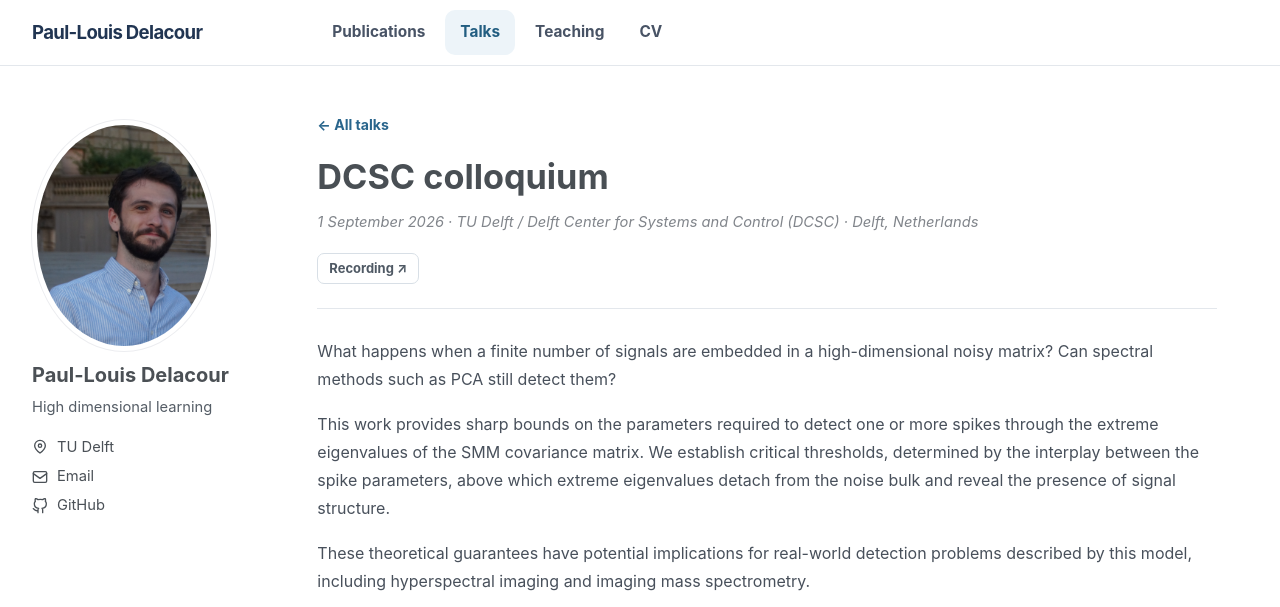
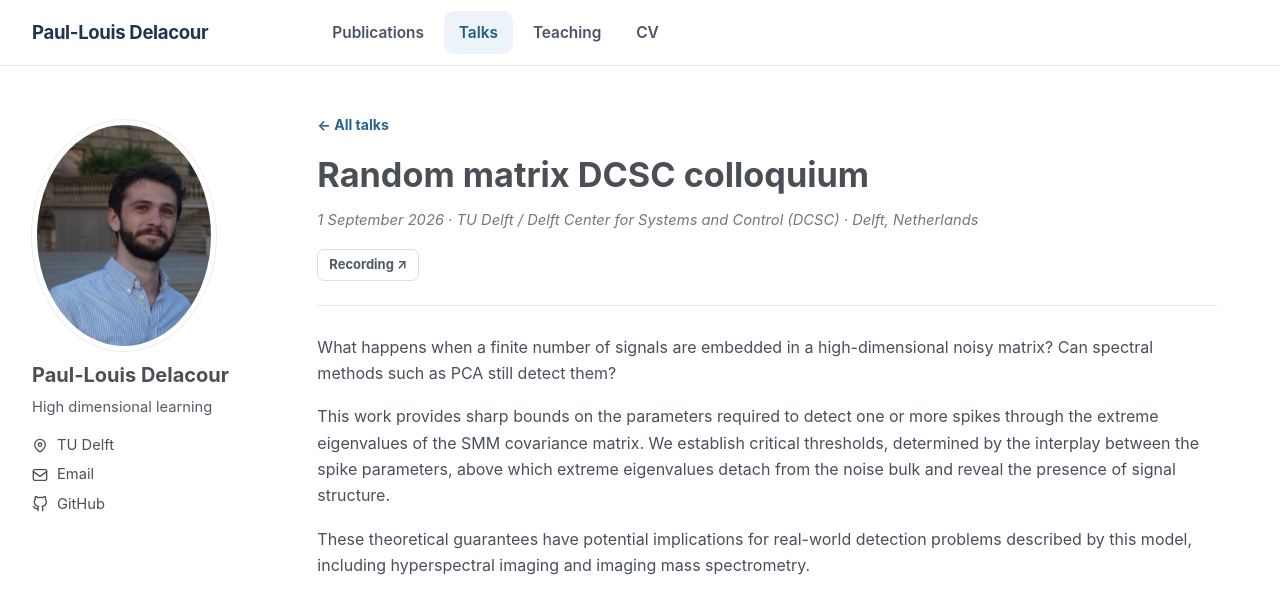
Before and after one commit to pauldelacour/pauldelacour.github.io, a Jekyll site: the page built from _talks/2026-09-DCSC-colloquium.md, in a window 1280 px wide. Shown: the top 607 px of the page. Built offline with Jekyll 4.4.1, drawn with Linux system fonts in a browser that asks for light colours.

```diff
--- a/_sass/_site.scss
+++ b/_sass/_site.scss
@@ -2,7 +2,7 @@
 :root { --ink:#48505b; --muted:#78808b; --navy:#193154; --blue:#27658b; --rule:#e3e7ec; --paper:#ffffff; --radius:13px; }
 * { box-sizing:border-box; }
 html { scroll-behavior:smooth; }
-body { margin:0; background:#fff; color:var(--ink); font-family:-apple-system,BlinkMacSystemFont,"Segoe UI",Roboto,Helvetica,Arial,sans-serif; font-size:16px; line-height:1.62; -webkit-font-smoothing:antialiased; }
+body { margin:0; background:#fff; color:var(--ink); font-family:-apple-system,".SFNSText-Regular","San Francisco","Roboto","Segoe UI","Helvetica Neue","Lucida Grande",Arial,sans-serif; font-size:16px; line-height:1.5; }
 a { color:#3796b6; text-underline-offset:3px; }
 a:hover { color:#20577d; }
 img,video { max-width:100%; }
@@ -15,10 +15,10 @@
 .skip-link:focus { top:5px; }
 .site-header { border-bottom:1px solid var(--rule); background:#fff; position:relative; z-index:20; }
 .header-inner { max-width:1510px; margin:auto; padding:0 32px; display:grid; grid-template-columns: minmax(220px, 21%) minmax(0, 1fr); align-items:center; min-height:65px; gap:30px; }
-.site-brand { color:#213552; font-size:1.16rem; font-weight:750; letter-spacing:-.035em; white-space:nowrap; text-decoration:none; }
+.site-brand { color:#213552; font-size:1.16rem; font-weight:700; letter-spacing:-.018em; white-space:nowrap; text-decoration:none; }
 .site-brand:hover { color:var(--blue); }
 .site-nav { display:flex; align-items:center; gap:5px; justify-content:flex-start; }
-.site-nav a { color:#485365; font-size:.96rem; font-weight:650; text-decoration:none; padding:10px 15px; border-radius:10px; transition:background .16s ease, color .16s ease; }
+.site-nav a { color:#485365; font-size:.96rem; font-weight:600; text-decoration:none; padding:10px 15px; border-radius:10px; transition:background .16s ease, color .16s ease; }
 .site-nav a:hover,.site-nav a[aria-current="page"] { background:#edf4f9; color:#225d81; }
 .site-nav a:focus-visible,.hero-button:focus-visible,.resource-button:focus-visible { outline:3px solid #4196c3; outline-offset:2px; }
 .menu-toggle { display:none; }
@@ -27,7 +27,7 @@
 .author-sidebar__identity { display:block; }
 .avatar-link { display:block; width:184px; max-width:85%; text-decoration:none; border:5px solid white; outline:1px solid #ecedf0; border-radius:50%; overflow:hidden; margin-bottom:12px; }
 .avatar-link img { display:block; width:100%; aspect-ratio:1/1.27; object-fit:cover; object-position:center 25%; }
-.author-name { display:block; color:#4b5055; text-decoration:none; font-size:1.25rem; font-weight:750; line-height:1.24; margin:0 0 8px; }
+.author-name { display:block; color:#4b5055; text-decoration:none; font-size:1.25rem; font-weight:700; line-height:1.24; margin:0 0 8px; }
 .author-bio { font-size:.92rem; color:#555d66; margin:0 0 17px; }
 .author-sidebar__links { display:flex; flex-direction:column; align-items:flex-start; gap:8px; font-size:.92rem; }
 .author-sidebar__links a { color:#4b5157; text-decoration:none; }
@@ -39,13 +39,13 @@
 /* Original homepage visual language, with better image balance. */
 .home-page { width:100%; }
 .home-hero { background:linear-gradient(120deg,#182e51,#244c70); color:#fff; border-radius:15px; padding:31px 36px 35px; display:grid; grid-template-columns:minmax(0,1.06fr) minmax(0,.94fr); gap:12px 23px; align-items:center; overflow:hidden; }
-.home-hero__eyebrow { grid-column:1/-1; display:flex; flex-wrap:wrap; align-items:center; gap:3px 0; margin:0 0 8px; color:#c0d6ef; text-transform:uppercase; font-weight:750; letter-spacing:.045em; font-size:.76rem; line-height:1.4; }
+.home-hero__eyebrow { grid-column:1/-1; display:flex; flex-wrap:wrap; align-items:center; gap:3px 0; margin:0 0 8px; color:#c0d6ef; text-transform:uppercase; font-weight:700; letter-spacing:.045em; font-size:.76rem; line-height:1.4; }
 .home-hero__eyebrow span { white-space:nowrap; }
 .home-hero__eyebrow span+span::before { content:"·"; margin:0 9px; color:#9ec2df; }
-.home-hero h1 { margin:0 0 16px; font-size:clamp(2rem,3.1vw,3.15rem); letter-spacing:-.045em; color:#fff; line-height:1.08; }
+.home-hero h1 { margin:0 0 16px; font-size:clamp(2rem,3.1vw,3.15rem); letter-spacing:-.018em; color:#fff; line-height:1.08; }
 .home-hero__lead { font-size:1.045rem; line-height:1.72; margin:0; color:#e2ebf8; }
 .home-hero__links { display:flex; flex-wrap:wrap; gap:10px; margin:20px 0 0; }
-.hero-button { display:inline-flex; align-items:center; gap:12px; padding:10px 17px; border:1px solid #879ebb; border-radius:8px; text-decoration:none; font-weight:750; transition:transform .2s; }
+.hero-button { display:inline-flex; align-items:center; gap:12px; padding:10px 17px; border:1px solid #879ebb; border-radius:8px; text-decoration:none; font-weight:700; transition:transform .2s; }
 .hero-button:hover { transform:translateY(-1px); }
 .hero-button--primary { background:#fff; color:#1b3558; border-color:#fff; }
 .hero-button--primary:hover { color:#1b3558; }
@@ -58,7 +58,7 @@
 .home-hero__visual-divider { display:block; position:absolute; z-index:1; left:50%; top:13%; bottom:13%; width:1.5px; background:linear-gradient(to bottom,transparent,#b4cadc91,transparent); transform:rotate(-28deg); pointer-events:none; }
 .home-section { margin-top:44px; }
 .home-section h2 { font-size:1.9rem; margin:0 0 18px; }
-.home-about__text p { line-height:1.77; margin:0 0 14px; }
+.home-about__text p { line-height:1.65; margin:0 0 14px; }
 .section-heading { display:flex; justify-content:space-between; align-items:baseline; gap:16px; margin-bottom:16px; }
 .section-heading h2 { margin:0; }
 .section-heading a { color:#27658b; font-size:.96rem; font-weight:700; white-space:nowrap; text-decoration:none; }
@@ -68,32 +68,32 @@
 .home-education__item:last-child { padding-bottom:4px; }
 .home-education__item::before { content:""; position:absolute; top:8px; left:calc(var(--axis) - 45px); width:12px; height:12px; border:3px solid #fff; background:#3975a2; outline:2px solid #c5d2df; border-radius:50%; transform:translateX(-50%); }
 .home-education__item h3 { font-size:1.04rem; margin:0 0 2px; }
-.home-education__item p { color:#81858a; margin:0; }
+.home-education__item p { color:#707982; margin:0; }
 .home-education__item>span { white-space:nowrap; color:#898f97; font-size:.95rem; }
 .home-contact p { line-height:1.7; }
-.contact-link { color:#27658b; font-weight:750; text-decoration:none; }
+.contact-link { color:#27658b; font-weight:700; text-decoration:none; }
 
 /* Bibliography output: compact cards for home, full list and paper pages. */
 .page-intro { margin:0 0 25px; }
 .page-intro h1 { margin:0 0 16px; font-size:2.12rem; }
-.page-intro p { color:#81858a; max-width:620px; font-size:1.04rem; }
+.page-intro p { color:#69737d; max-width:620px; font-size:1.04rem; }
 .publications ol.bibliography { list-style:none; margin:0; padding:0; }
 .publications ol.bibliography>li { margin:0 0 14px; padding:0; }
 .research-list { display:grid; gap:15px; }
 .research-card { border:1px solid #d9dfe5; border-radius:12px; padding:17px 19px; box-shadow:0 1px 0 #dde5ee38; background:#fff; }
 .paper-topline { display:flex; justify-content:space-between; gap:14px; align-items:flex-start; }
-.paper-title,.research-card h2 { font-size:1.14rem; margin:0 0 8px; font-weight:750; line-height:1.35; }
+.paper-title,.research-card h2 { font-size:1.14rem; margin:0 0 8px; font-weight:700; line-height:1.35; }
 .paper-title a,.research-card h2 a { color:#484f55; text-decoration:none; }
 .paper-title a:hover,.research-card h2 a:hover { color:#25658b; }
 .paper-year { padding:3px 8px; border-radius:6px; background:#f4f5f7; color:#757c84; font-size:.8rem; font-weight:700; white-space:nowrap; }
-.paper-authors { margin:0 0 5px; color:#666d75; font-size:.94rem; line-height:1.4; }
-.paper-authors strong { font-weight:750; }
-.paper-venue { color:#81858b; font-size:.92rem; font-style:italic; margin:0 0 12px; }
+.paper-authors { margin:0 0 5px; color:#59636e; font-size:.94rem; line-height:1.4; }
+.paper-authors strong { font-weight:700; }
+.paper-venue { color:#707982; font-size:.92rem; font-style:italic; margin:0 0 12px; }
 .research-card .muted { color:#858b91; font-style:italic; margin:0 0 8px; }
 .research-card>p:not(.muted) { margin:0 0 10px; }
-.item-date { display:inline-block; color:#6c7783; font-size:.82rem; font-weight:650; margin-bottom:6px; }
+.item-date { display:inline-block; color:#6c7783; font-size:.82rem; font-weight:600; margin-bottom:6px; }
 .resource-links { display:flex; gap:8px; flex-wrap:wrap; }
-.resource-button { background:#fff; border:1px solid #d8dfe6; display:inline-flex; align-items:center; padding:5px 11px; border-radius:7px; color:#4f5964; text-decoration:none; font-size:.81rem; font-weight:720; line-height:1.5; transition:background .15s,border-color .15s; }
+.resource-button { background:#fff; border:1px solid #d8dfe6; display:inline-flex; align-items:center; padding:5px 11px; border-radius:7px; color:#4f5964; text-decoration:none; font-size:.81rem; font-weight:700; line-height:1.5; transition:background .15s,border-color .15s; }
 .resource-button:hover { background:#f6f8fa; color:inherit; text-decoration:none; }
 .resource-button--arxiv { color:#24618e; background:#eff5fb; border-color:#b9d1e5; }
 .resource-button--arxiv:hover { color:#174f78; background:#dceefa; }
@@ -111,7 +111,7 @@
 .paper-detail__header .resource-links { margin-top:18px; }
 .paper-section { margin:28px 0; }
 .paper-section h2 { font-size:1.4rem; }
-.paper-section p { line-height:1.75; }
+.paper-section p { line-height:1.65; }
 .research-video { display:block; border-radius:12px; max-width:100%; width:100%; height:auto; }
 .paper-figures { display:grid; gap:22px; }
 .paper-figures--grid { grid-template-columns:repeat(2,minmax(0,1fr)); }
--- a/_talks/2026-09-DCSC-colloquium.md
+++ b/_talks/2026-09-DCSC-colloquium.md
@@ -1,6 +1,6 @@
 ---
 layout: talk
-title: "DCSC colloquium"
+title: "Random matrix DCSC colloquium"
 date: 2026-09-01
 venue: "TU Delft / Delft Center for Systems and Control (DCSC)"
 location: "Delft, Netherlands"
```
